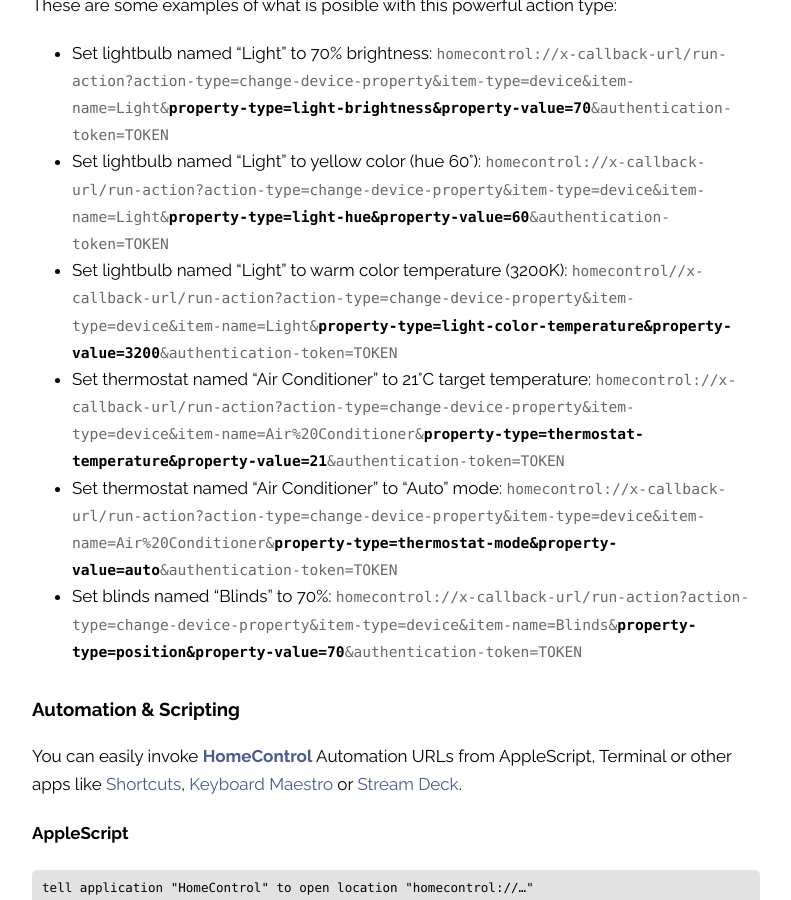
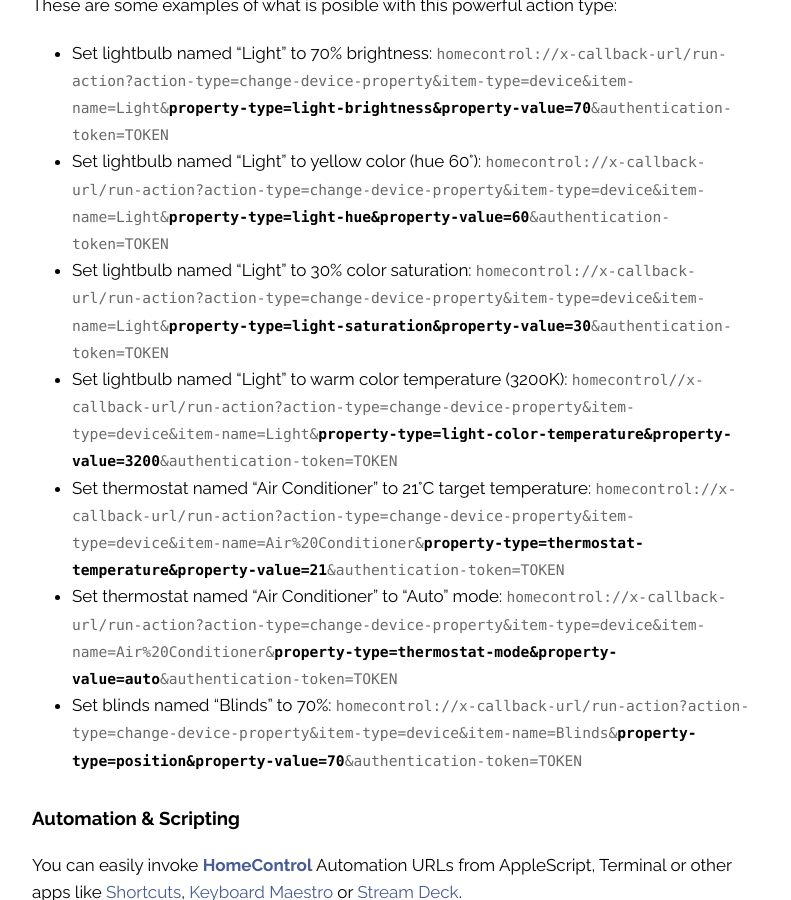
Before and after one commit to pvieito/Blog, a Jekyll site: the page built from _posts/2022-01-14-automate-homekit-with-homecontrol.md, in a window 1280 px wide and 900 px high, scrolled down 2468 px. Shown: the whole window, without its empty margins (244-1035 px from the left). Built offline with Jekyll 4.4.1, drawn with Linux system fonts in a browser that asks for light colours.

Commit message:
[Blog] Better style

```diff
--- a/_posts/2022-01-14-automate-homekit-with-homecontrol.md
+++ b/_posts/2022-01-14-automate-homekit-with-homecontrol.md
@@ -43,6 +43,7 @@
 
 - Set lightbulb named "Light" to 70% brightness: <span style="color:var(--soft-gray-color);">`homecontrol://x-callback-url/run-action?action-type=change-device-property&item-type=device&item-name=Light&`**<span style="color:var(--default-text-color);">`property-type=light-brightness&property-value=70`</span>**`&authentication-token=TOKEN`</span>
 - Set lightbulb named "Light" to yellow color (hue 60°): <span style="color:var(--soft-gray-color);">`homecontrol://x-callback-url/run-action?action-type=change-device-property&item-type=device&item-name=Light&`**<span style="color:var(--default-text-color);">`property-type=light-hue&property-value=60`</span>**`&authentication-token=TOKEN`</span>
+- Set lightbulb named "Light" to 30% color saturation: <span style="color:var(--soft-gray-color);">`homecontrol://x-callback-url/run-action?action-type=change-device-property&item-type=device&item-name=Light&`**<span style="color:var(--default-text-color);">`property-type=light-saturation&property-value=30`</span>**`&authentication-token=TOKEN`</span>
 - Set lightbulb named "Light" to warm color temperature (3200K): <span style="color:var(--soft-gray-color);">`homecontrol//x-callback-url/run-action?action-type=change-device-property&item-type=device&item-name=Light&`**<span style="color:var(--default-text-color);">`property-type=light-color-temperature&property-value=3200`</span>**`&authentication-token=TOKEN`</span>
 - Set thermostat named "Air Conditioner" to 21°C target temperature: <span style="color:var(--soft-gray-color);">`homecontrol://x-callback-url/run-action?action-type=change-device-property&item-type=device&item-name=Air%20Conditioner&`**<span style="color:var(--default-text-color);">`property-type=thermostat-temperature&property-value=21`</span>**`&authentication-token=TOKEN`</span>
 - Set thermostat named "Air Conditioner" to "Auto" mode: <span style="color:var(--soft-gray-color);">`homecontrol://x-callback-url/run-action?action-type=change-device-property&item-type=device&item-name=Air%20Conditioner&`**<span style="color:var(--default-text-color);">`property-type=thermostat-mode&property-value=auto`</span>**`&authentication-token=TOKEN`</span>
```
